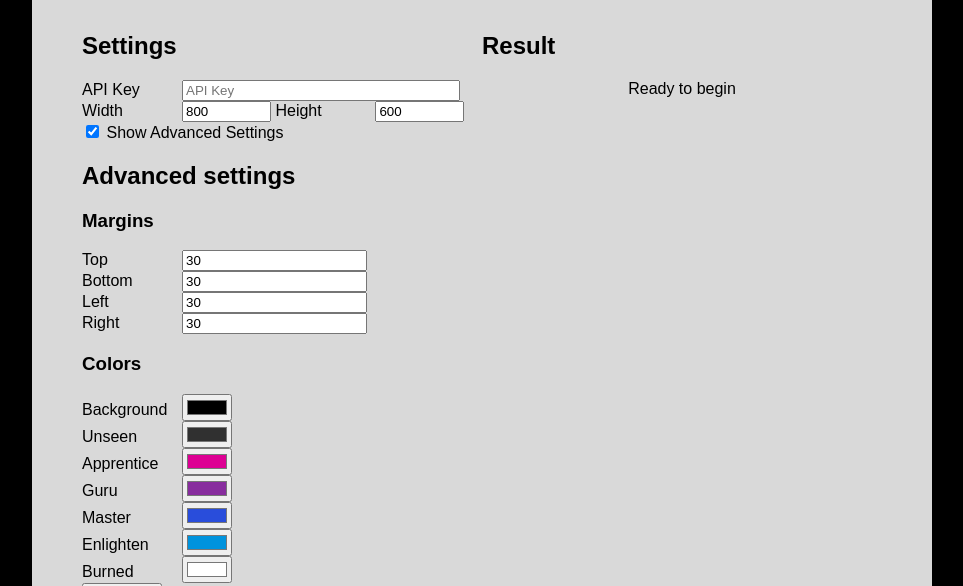
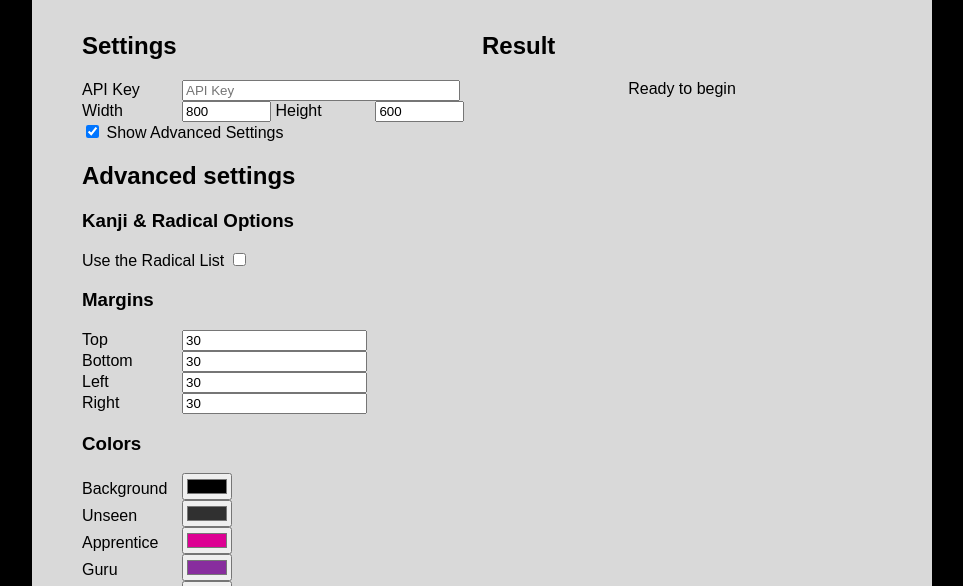
Before and after one commit to Hexagenic/wanikaniwallpaper-js, a plain HTML site: page index.html in a window 1280 px wide. Both pictures are taken after a click on the checkbox "Show Advanced Settings". Shown: the part 214-800 px from the top of the page, without its empty margins (158-1121 px from the left). Drawn offline with Linux system fonts and the light colour scheme.

Commit message:
Update index.html
Adds the option to choose the Radicals list or the Kanji list from the API.
Used in conjunction with a change to api.js

```diff
--- a/index.html
+++ b/index.html
@@ -17,6 +17,10 @@
 				<input type="checkbox" id="show-advanced"> <label for="show-advanced">Show Advanced Settings</label><br>
 				<div id="advanced-settings">
 					<h2>Advanced settings</h2>
+
+					<h3>Kanji & Radical Options</h3>
+					<label for="radicalsOption">Use the Radical List</label>
+					<input type="checkbox" name="radicalsOption" id="radicalsOption"/><br/>
 
 					<h3>Margins</h3>
 					<label class="fixed-width-label" for="form-margin-top">Top</label><input id="form-margin-top" type="number" placeholder="top margin"><br>
```
